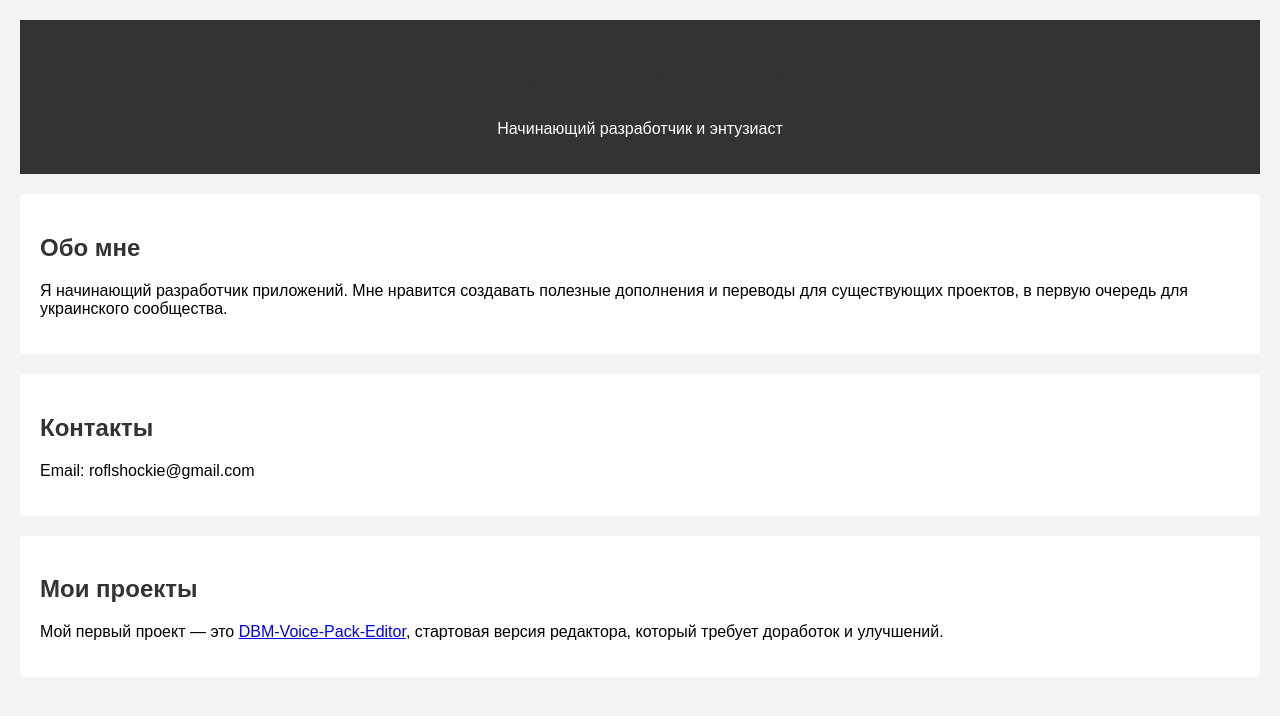
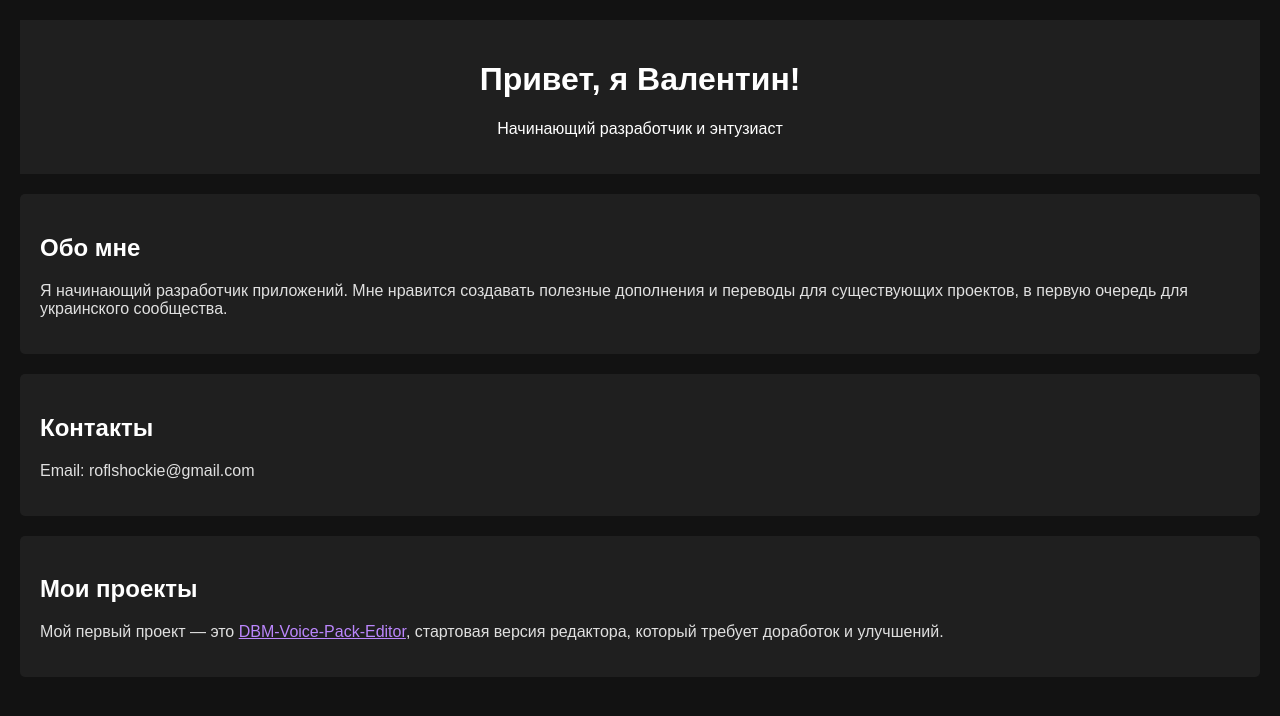
Before and after one commit to Roflsockie/roflsockie.github.io, a plain HTML site: page index.html in a window 1280 px wide. Drawn offline with Linux system fonts and the light colour scheme.

Commit message:
Change styles for dark theme

```diff
--- a/styles.css
+++ b/styles.css
@@ -2,12 +2,13 @@ body {
     font-family: Arial, sans-serif;
     margin: 0;
     padding: 20px;
-    background-color: #f4f4f4;
+    background-color: #121212; /* Темно-серый фон */
+    color: #e0e0e0; /* Светлый текст */
 }
 
 header {
     text-align: center;
-    background-color: #333;
+    background-color: #1f1f1f; /* Еще более темный фон для заголовка */
     color: white;
     padding: 20px;
 }
@@ -15,10 +16,14 @@ header {
 section {
     margin: 20px 0;
     padding: 20px;
-    background-color: white;
+    background-color: #1f1f1f; /* Еще более темный фон для секций */
     border-radius: 5px;
 }
 
 h1, h2 {
-    color: #333;
+    color: #ffffff; /* Белый цвет для заголовков */
 }
+
+a {
+    color: #bb86fc; /* Фиолетовая ссылка, контрастирующая с темным фоном */
+}
```
